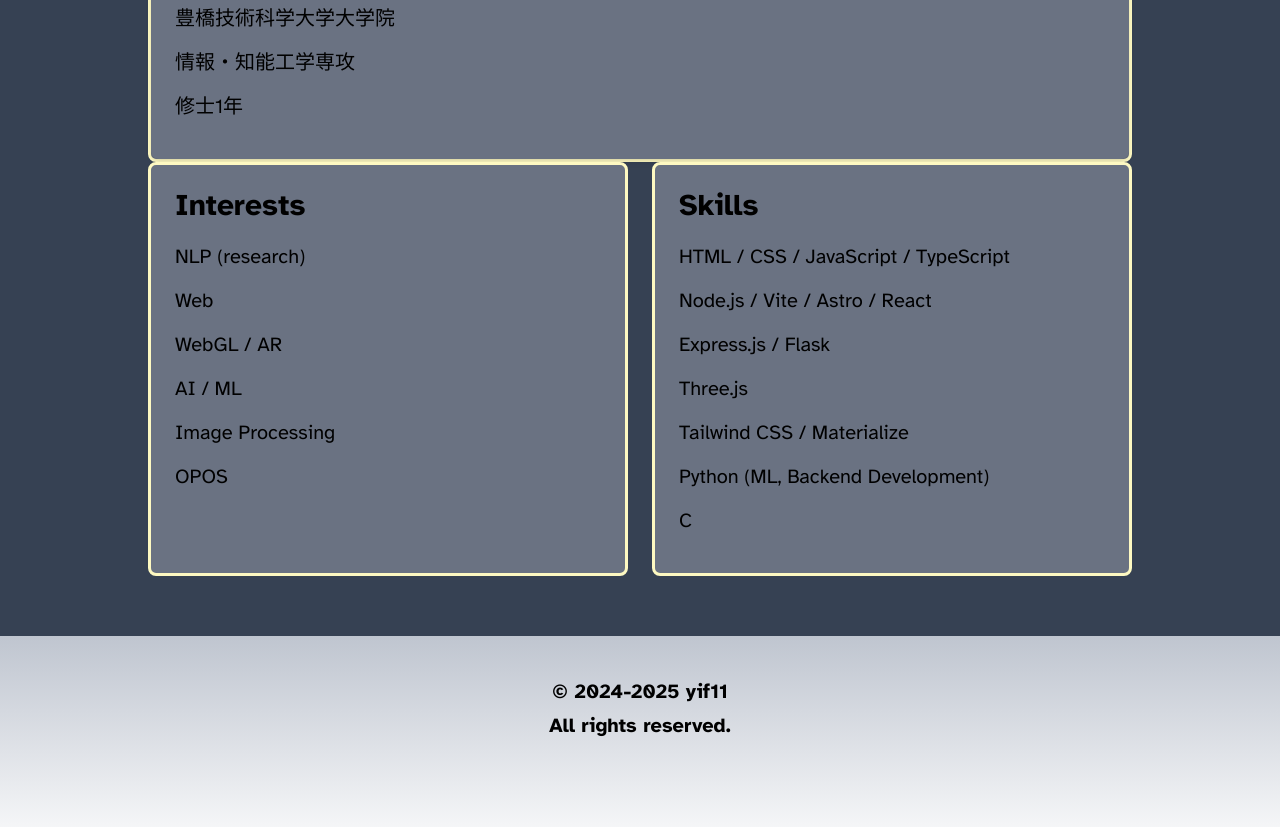
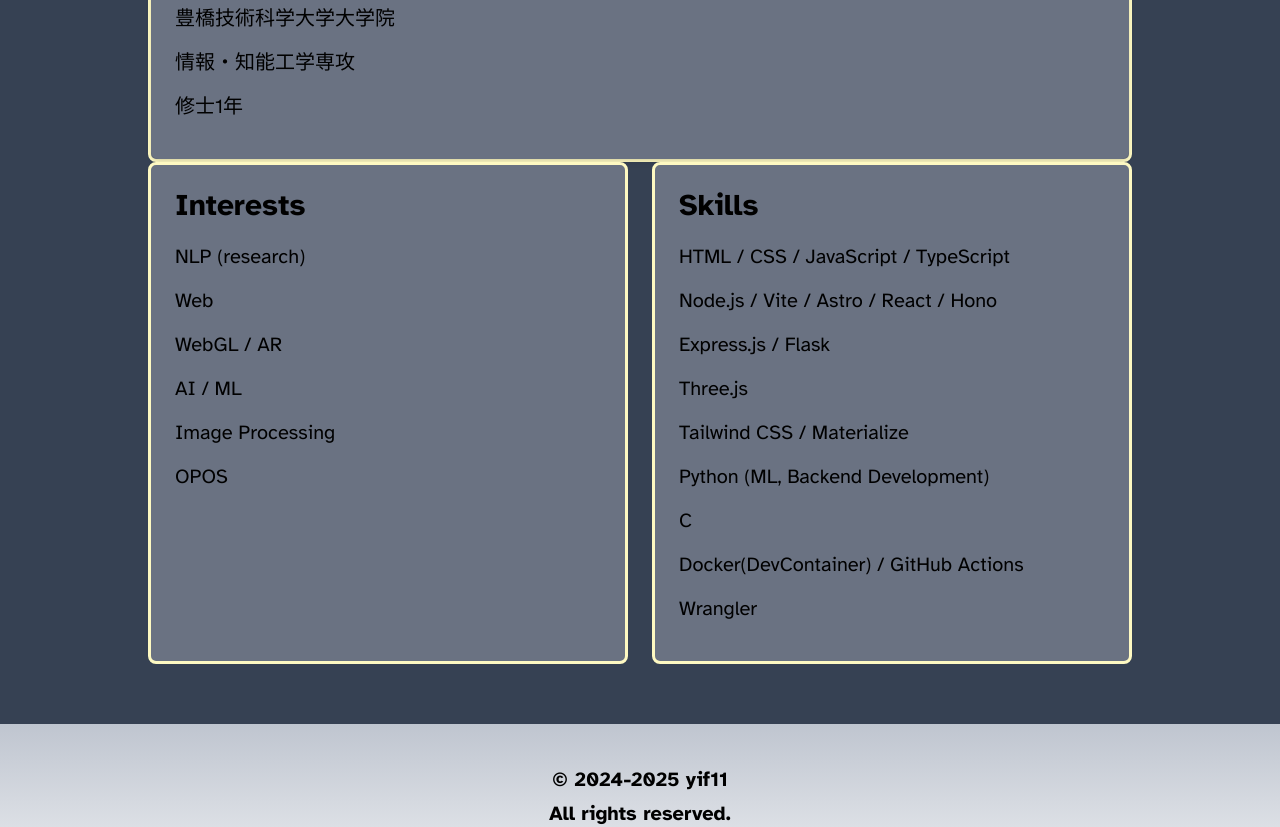
Before and after one commit to yif11/portfolio, an Astro site: page / in a window 1280 px wide. Shown: the part 576-1403 px from the top of the page. Built offline with nearby package versions, Linux system fonts and the light colour scheme; Astro itself is replaced by a stand-in of ours; no server answers.

Commit message:
add skills

```diff
--- a/src/pages/index.astro
+++ b/src/pages/index.astro
@@ -98,12 +98,14 @@ import { IconBlockquote, IconBrandGithub } from "@tabler/icons-react";
 							title="Skills"
 							content={[
 								"HTML / CSS / JavaScript / TypeScript",
-								"Node.js / Vite / Astro / React",
+								"Node.js / Vite / Astro / React / Hono",
 								"Express.js / Flask",
 								"Three.js",
 								"Tailwind CSS / Materialize",
 								"Python (ML, Backend Development)",
 								"C",
+								"Docker(DevContainer) / GitHub Actions",
+								"Wrangler",
 							]}
 						/>
 					</CardThemes>
```
